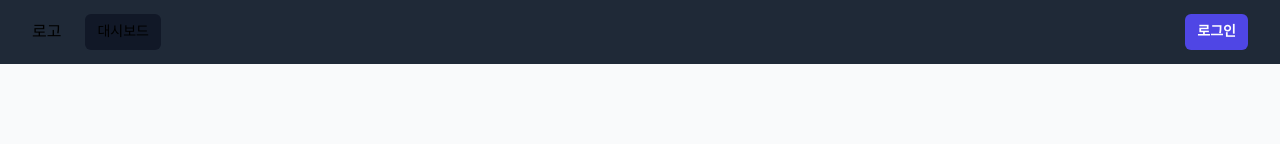
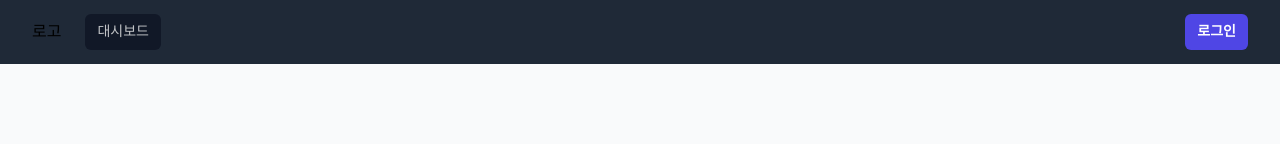
Before and after one commit to jiyxxn/react-mbti-test, a React (Vite) app: page / in a window 1280 px wide. Shown: the top 144 px of the page. Built offline with nearby package versions, Linux system fonts and the light colour scheme; a web font is replaced by a local one.

Commit message:
🎨 Styling : tailwind config 수정

```diff
--- a/src/components/LayoutHeader.jsx
+++ b/src/components/LayoutHeader.jsx
@@ -27,19 +27,19 @@ const LayoutHeader = () => {
         <h1>로고</h1>
         <nav className="relative flex gap-4 items-center">
           <div
-            className="cursor-pointer bg-gray-900 rounded-md px-3 py-2 text-sm font-medium text-gray-300 hover:bg-gray-700 hover:text-white"
+            className="cursor-pointer bg-gray-900 rounded-md px-3 py-2 text-sm font-medium text-gray hover:bg-gray-700 hover:text-white"
             onClick={() => navigate('/')}>
             대시보드
           </div>
           {isAuthenticated && (
             <>
               <div
-                className="cursor-pointer bg-gray-900 rounded-md px-3 py-2 text-sm font-medium text-gray-300 hover:bg-gray-700 hover:text-white"
+                className="cursor-pointer bg-gray-900 rounded-md px-3 py-2 text-sm font-medium text-gray hover:bg-gray-700 hover:text-white"
                 onClick={() => navigate('/test')}>
                 테스트
               </div>
               <div
-                className="cursor-pointer bg-gray-900 rounded-md px-3 py-2 text-sm font-medium text-gray-300 hover:bg-gray-700 hover:text-white"
+                className="cursor-pointer bg-gray-900 rounded-md px-3 py-2 text-sm font-medium text-gray hover:bg-gray-700 hover:text-white"
                 onClick={() => navigate('/result')}>
                 결과 보기
               </div>
--- a/tailwind.config.js
+++ b/tailwind.config.js
@@ -5,6 +5,7 @@ export default {
     textColor: {
       white: '#fefefe',
       black: '#333333',
+      gray: '#C1C3C6',
     },
     color: {
       white: '#fefefe',
```
